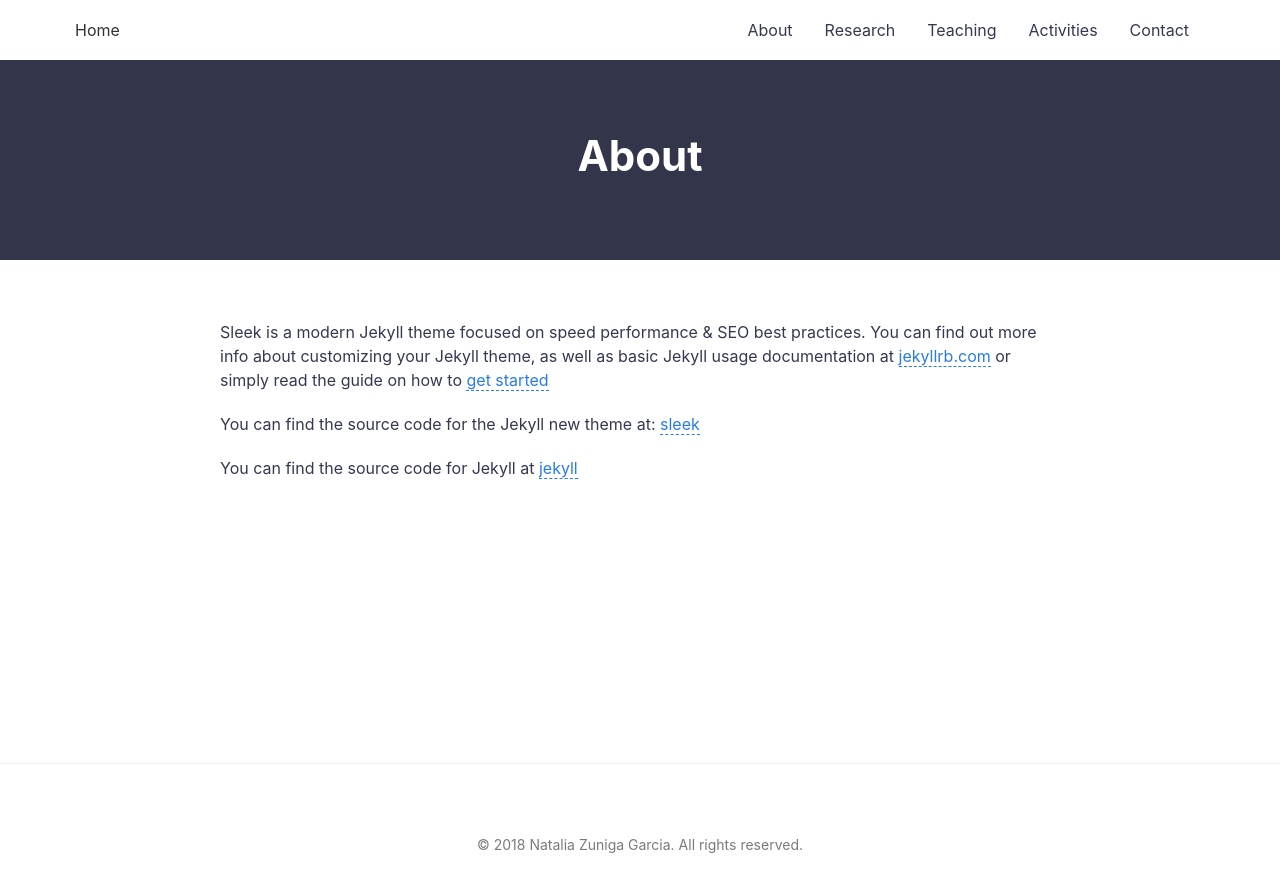
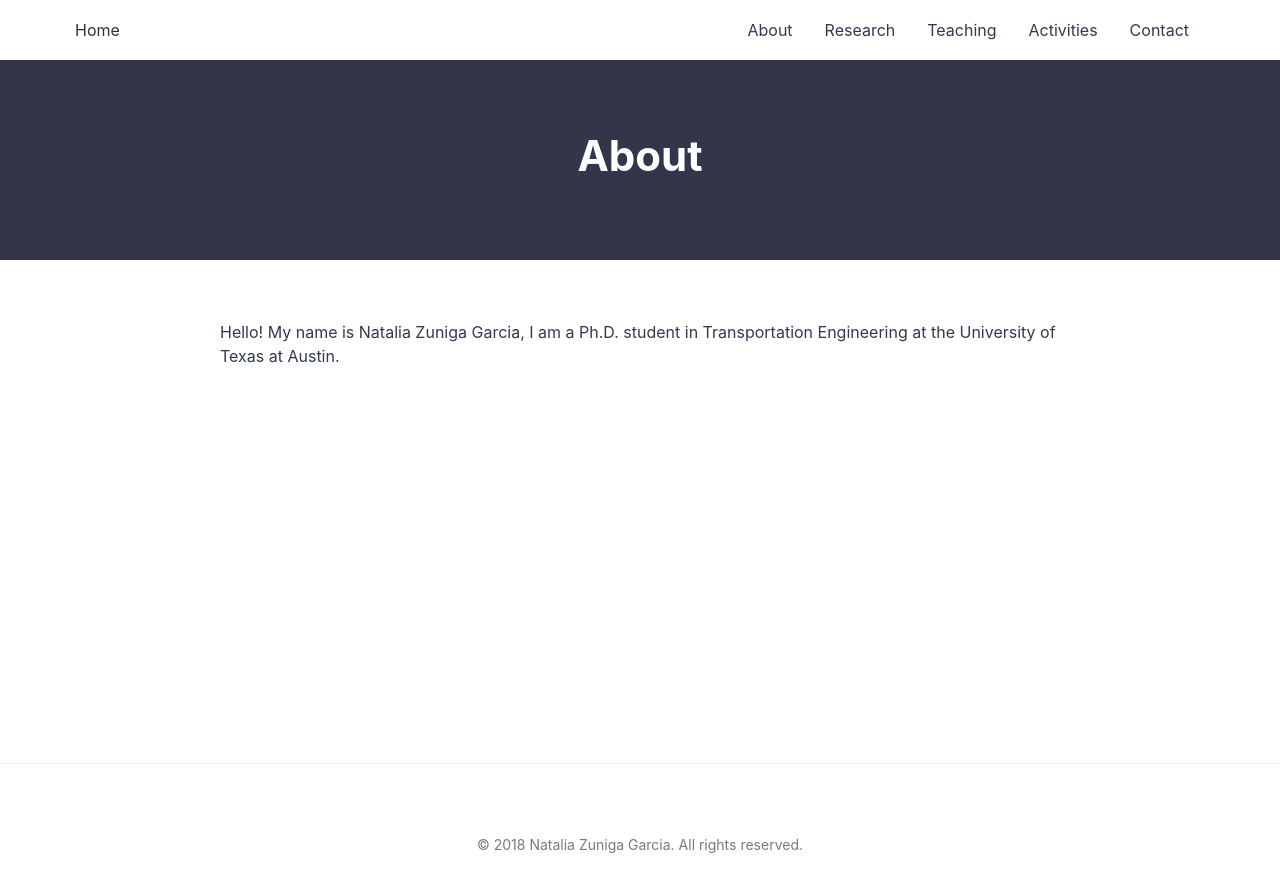
Before and after one commit to nzunigag/nzunigag.github.io, a Jekyll site: the page built from about.md, in a window 1280 px wide. Shown: the top 892 px of the page. Built offline with Jekyll 4.4.1, drawn with Linux system fonts in a browser that asks for light colours.

Commit message:
Update about.md

```diff
--- a/about.md
+++ b/about.md
@@ -4,10 +4,4 @@ title: About
 permalink: /about/
 ---
 
-Sleek is a modern Jekyll theme focused on speed performance & SEO best practices. You can find out more info about customizing your Jekyll theme, as well as basic Jekyll usage documentation at [jekyllrb.com](http://jekyllrb.com/) or simply read the guide on how to [get started](/getting-started)
-
-You can find the source code for the Jekyll new theme at:
-[sleek](https://github.com/janczizikow/sleek)
-
-You can find the source code for Jekyll at
-[jekyll](https://github.com/jekyll/jekyll)
+Hello! My name is Natalia Zuniga Garcia, I am a Ph.D. student in Transportation Engineering at the University of Texas at Austin.
```
